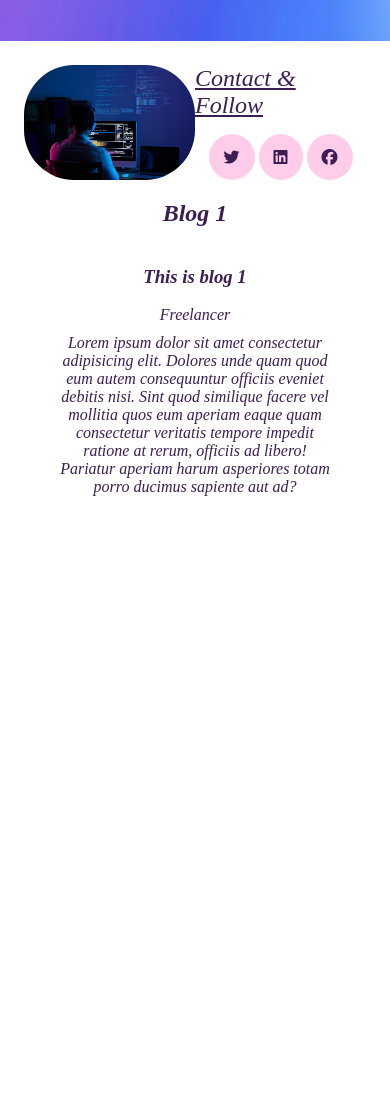
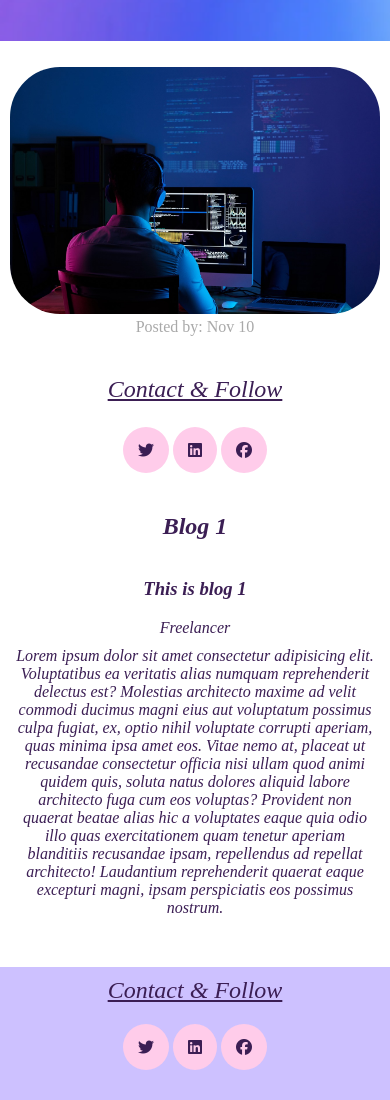
Before and after one commit to SanaEhab/Personal-blog, a plain HTML site: page blogPost.html in a window 390 px wide. Shown: the part 803-1903 px from the top of the page. Before the commit the page ends 1333 px from the top, so only its background shows below. Drawn offline with Linux system fonts and the light colour scheme.

Commit message:
media query

```diff
--- a/assets/css/blogHome.css
+++ b/assets/css/blogHome.css
@@ -70,6 +70,9 @@ a{
     grid-template-rows: auto auto;
 
 }
+.blog-content span{
+    color: darkgray;
+}
 .blogs{
     border: 2px solid rgb(0, 0, 0, 0.2);
 }
--- a/assets/css/blogPost.css
+++ b/assets/css/blogPost.css
@@ -4,7 +4,7 @@
     margin: auto;
 }
 .about-section{
-    padding: 24px;
+    padding: 30px;
 }
 .about-section .info-section{
     width: 100%;
@@ -12,9 +12,16 @@
     flex-direction: row;
     justify-content: space-evenly;
 }
-.about-section .info-section img{
+.about-section .info-section figure {
     width: 50%;
+}
+.info-section figure img{
+    width: 100%;
     border-radius: 50px 50px;
+}
+.info-section figure figcaption{
+   text-align: center;
+   color: darkgray;
 }
 .about-section .info-section .contact-info{
     display: flex;
@@ -38,11 +45,18 @@
 .info-about-section{
     display: flex;
     flex-direction: column;
-    align-items: center;
+    align-items:center;
     color: #3B1E54;
     font-style: italic;
 }
-.info-about-section p{
-    text-align: center;
-    margin: 10px 30px;
+.info-about-section article{
+    margin: 10px 10px 10px 50px;
 }
+footer{
+    margin-top: 30px;
+    display: flex;
+    justify-content: center;
+}
+.contact-list{
+    padding: 20px;
+}
--- a/assets/css/main.css
+++ b/assets/css/main.css
@@ -1,2 +1,4 @@
 @import url('./blogHome.css');
 @import url('./blogPost.css');
+@import url('./all.min.css');
+@import url('./media.css');
--- /dev/null
+++ b/assets/css/media.css
@@ -0,0 +1,49 @@
+@media (min-width:320px) and (max-width:500px) {
+    .logo-section img{
+        height: 80px;
+        padding-right: 30px;
+        mix-blend-mode: multiply;
+    }
+    .navLinks{
+        width: 60%;
+    }
+    .navLinks ul li{
+        width: 90px;
+    }
+
+    .blog-content{
+        padding-right: 10px;
+        display: grid;
+        gap: 15px;
+        grid-template-columns: 100% ;
+        grid-template-rows: auto ;
+    }
+    .header-content p{
+        text-align: center;
+        width: 60%;
+        margin: auto;
+    }
+    .about-section{
+        padding: 10px;
+    }
+    .about-section .info-section{
+        width: 100%;
+        display: flex;
+        flex-direction: column;
+        align-items: center;
+    }
+    .about-section .info-section figure {
+        width: 100%;
+    }
+    .contact-info span{
+        margin: 24px 0;
+    }
+    .info-about-section{
+        padding-top: 20px;
+    }
+    .info-about-section article{
+        text-align: center;
+        margin: 10px 5px;
+    }
+
+}
--- a/blogPost.html
+++ b/blogPost.html
@@ -22,18 +22,26 @@
                         <li>
                             <a href="./blogPost.html">Blog</a>
                         </li>
+                        <li>
+                            <a href="#contact-info">Contact</a>
+                        </li>
                     </ul>
                 </div>
             </nav>
             <div class="header-content">
                 <img src="./assets/image/logo.png" alt="my logo">
-                <h1>Welcome to Sana Blog</h1>
+                <h1>Welcome to Blog Post</h1>
                 <p>Lorem ipsum dolor sit, amet consectetur adipisicing elit. Quisquam labore nobis quasi laborum aliquam modi fugit aut magni deleniti itaque.</p>
             </div>
         </section>
         <section class="about-section">
             <div class="info-section">
-                <img src="./assets/image/blog1.jpg" alt="sana photo">
+                <figure>
+                    <img src="./assets/image/blog1.jpg" alt="sana photo">
+                    <figcaption>
+                        Posted by:  Nov 10
+                    </figcaption>
+                </figure>
                 <div class="contact-info">
                     <span>Contact & Follow</span>
                         <div>
@@ -53,9 +61,27 @@
                 <h2>Blog 1</h2>
                 <h3>This is blog 1</h3>
                 <span>Freelancer</span>
-                <p>Lorem ipsum dolor sit amet consectetur adipisicing elit. Dolores unde quam quod eum autem consequuntur officiis eveniet debitis nisi. Sint quod similique facere vel mollitia quos eum aperiam eaque quam consectetur veritatis tempore impedit ratione at rerum, officiis ad libero! Pariatur aperiam harum asperiores totam porro ducimus sapiente aut ad?</p>
+                <article>
+                    Lorem ipsum dolor sit amet consectetur adipisicing elit. Voluptatibus ea veritatis alias numquam reprehenderit delectus est? Molestias architecto maxime ad velit commodi ducimus magni eius aut voluptatum possimus culpa fugiat, ex, optio nihil voluptate corrupti aperiam, quas minima ipsa amet eos. Vitae nemo at, placeat ut recusandae consectetur officia nisi ullam quod animi quidem quis, soluta natus dolores aliquid labore architecto fuga cum eos voluptas? Provident non quaerat beatae alias hic a voluptates eaque quia odio illo quas exercitationem quam tenetur aperiam blanditiis recusandae ipsam, repellendus ad repellat architecto! Laudantium reprehenderit quaerat eaque excepturi magni, ipsam perspiciatis eos possimus nostrum.
+                </article>
             </div>
         </section>
+        <footer>
+            <div class="contact-info" id="contact-info">
+                <span>Contact & Follow</span>
+                    <div class="contact-list">
+                        <a>
+                            <i class="fa-brands fa-twitter"></i>
+                        </a>
+                        <a>
+                            <i class="fa-brands fa-linkedin"></i>
+                        </a>
+                        <a>
+                            <i class="fa-brands fa-facebook"></i>
+                        </a>
+                    </div>
+            </div>
+        </footer>
     </main>
 </body>
 </html>
```
Also changed, not shown: index.html (+3 -0 lines).
